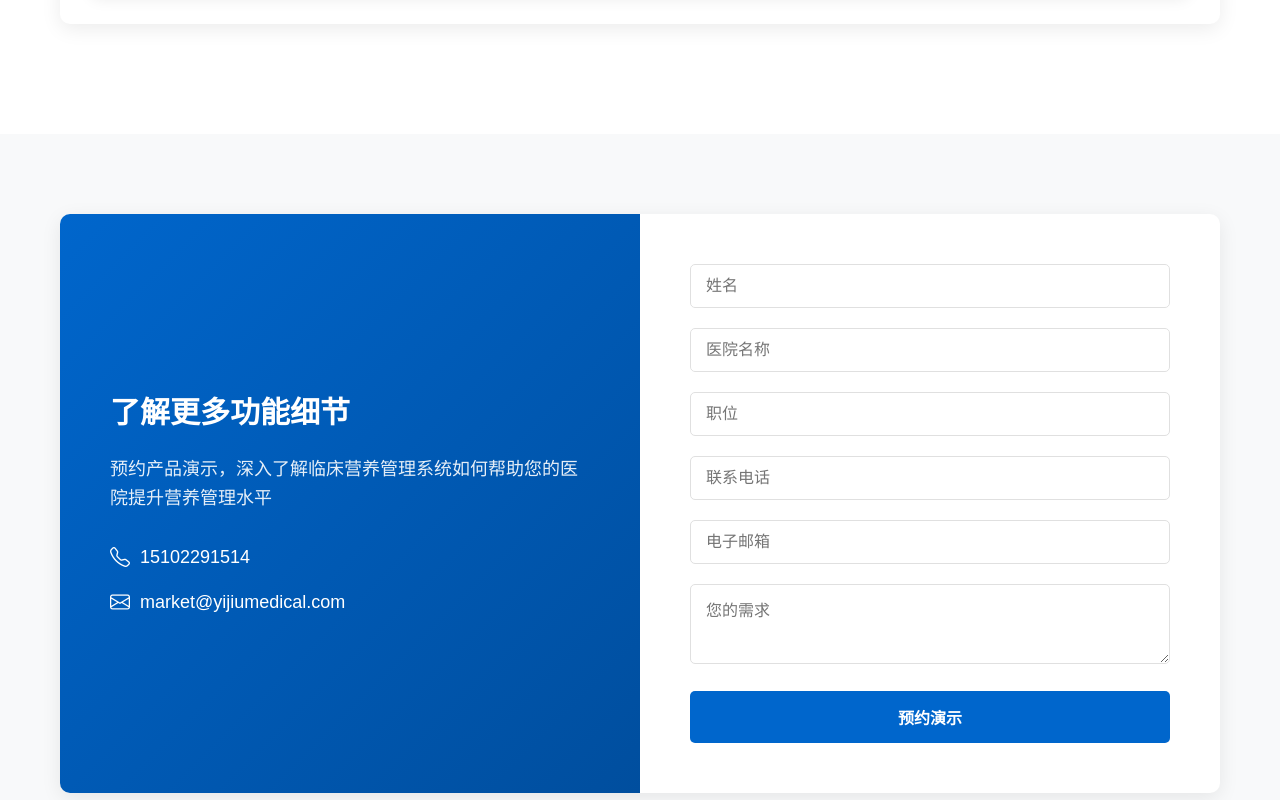
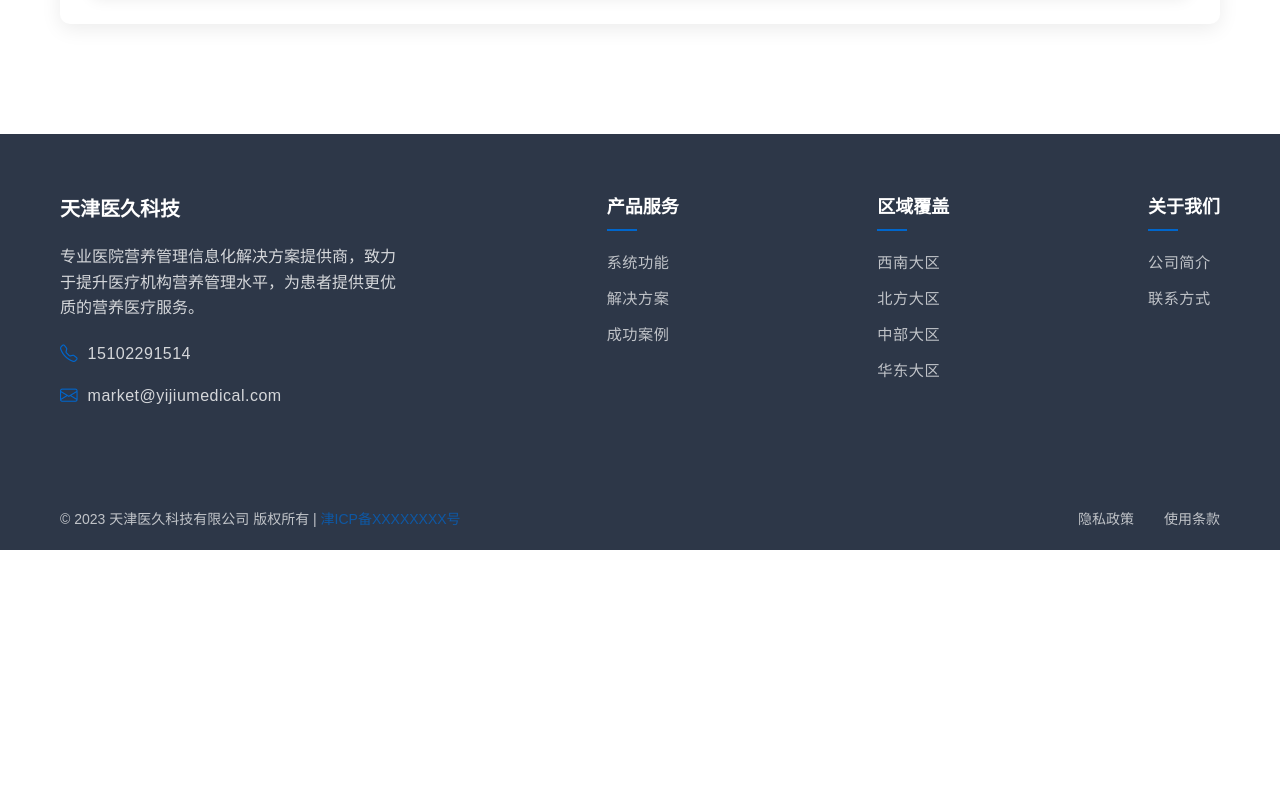
Before and after one commit to luckyalin/luckyalin.github.io, a plain HTML site: page features.html in a window 1280 px wide. Shown: the part 900-1700 px from the top of the page. After the commit the page ends 1450 px from the top, so only its background shows below. Drawn offline with nearby package versions, Linux system fonts and the light colour scheme.

Commit message:
备注：修改系统功能页面删除演示预约界面

```diff
--- a/features.html
+++ b/features.html
@@ -546,46 +546,6 @@
         </div>
     </section>
 
-    <!-- CTA部分 -->
-    <section class="contact-section">
-        <div class="container">
-            <div class="contact-wrapper">
-                <div class="contact-content">
-                    <h2>了解更多功能细节</h2>
-                    <p>预约产品演示，深入了解临床营养管理系统如何帮助您的医院提升营养管理水平</p>
-                    <ul class="contact-info">
-                        <li><i class="bi bi-telephone"></i> 15102291514</li>
-                        <li><i class="bi bi-envelope"></i> market@yijiumedical.com</li>
-                    </ul>
-                </div>
-
-                <div class="contact-form">
-                    <form id="demo-form">
-                        <div class="form-group">
-                            <input type="text" name="name" placeholder="姓名" required>
-                        </div>
-                        <div class="form-group">
-                            <input type="text" name="hospital" placeholder="医院名称" required>
-                        </div>
-                        <div class="form-group">
-                            <input type="text" name="position" placeholder="职位">
-                        </div>
-                        <div class="form-group">
-                            <input type="tel" name="phone" placeholder="联系电话" required>
-                        </div>
-                        <div class="form-group">
-                            <input type="email" name="email" placeholder="电子邮箱">
-                        </div>
-                        <div class="form-group">
-                            <textarea name="message" placeholder="您的需求" rows="3"></textarea>
-                        </div>
-                        <button type="submit" class="btn btn-primary btn-block">预约演示</button>
-                    </form>
-                </div>
-            </div>
-        </div>
-    </section>
-
     <!-- 页脚 -->
     <footer class="footer">
         <div class="container">
```
